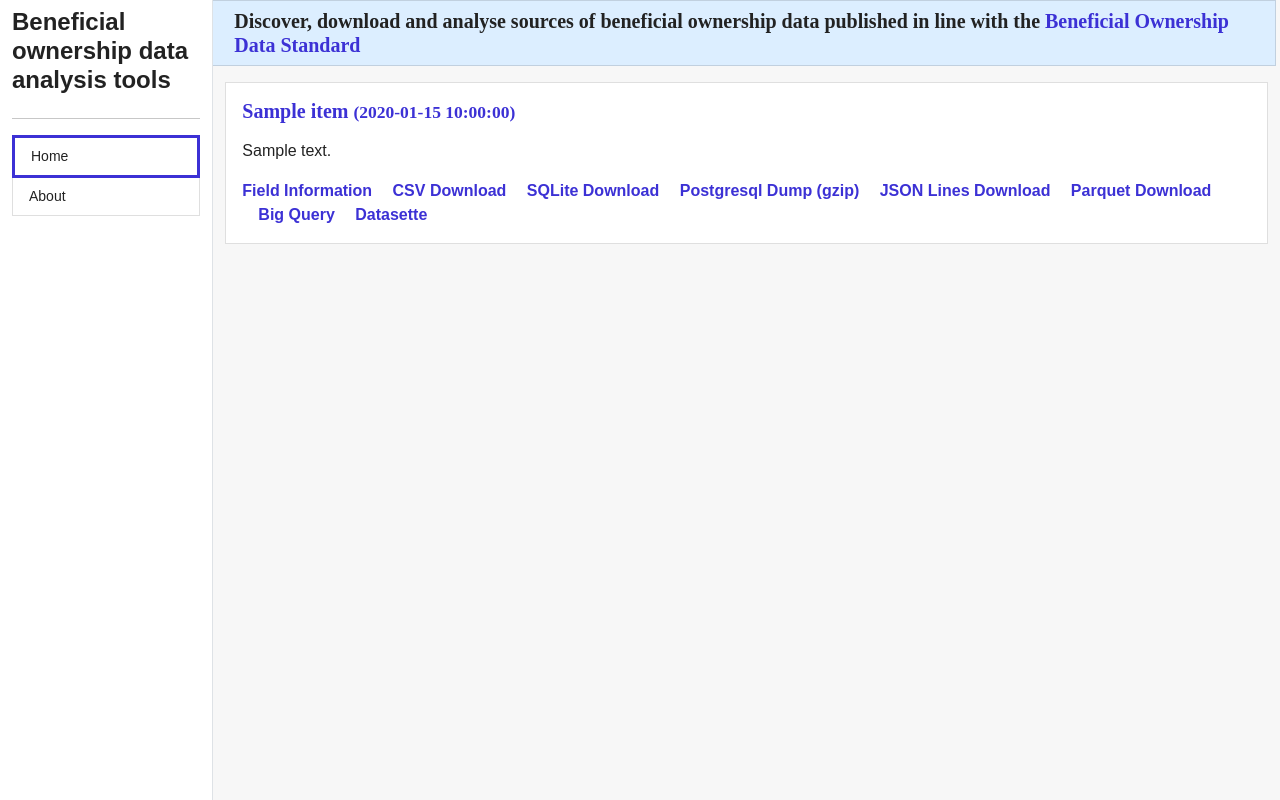
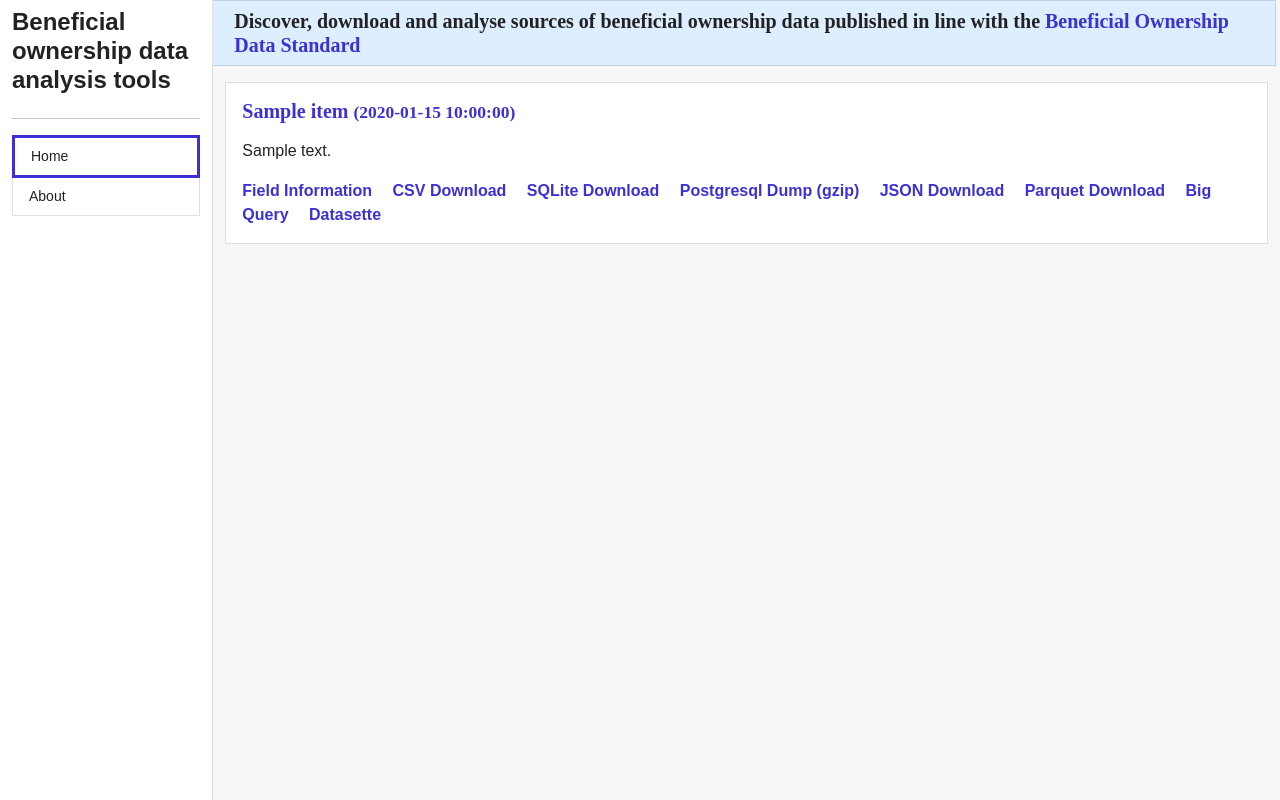
Before and after one commit to openownership/bodsdata, a Flask app: page / in a window 1280 px wide. Run offline with Flask 2, Linux system fonts and the light colour scheme; some libraries are stand-ins or nearby versions; some web fonts are replaced.

Commit message:
change download text

```diff
--- a/bodsdataweb/templates/home.html
+++ b/bodsdataweb/templates/home.html
@@ -18,7 +18,7 @@
           <a href="{{ info.pg_dump }}" class="card-link" {% if info.pg_dump_size %}data-bs-toggle="tooltip" title="{{info.pg_dump_size}}"{% endif %}>Postgresql Dump (gzip)</a>
 
           {% if info.json_zip %}
-            <a href="{{ info.json_zip }}" class="card-link" {% if info.json_zip_size %}data-bs-toggle="tooltip" title="{{info.json_zip_size}}"{% endif %}>JSON Lines Download</a>
+            <a href="{{ info.json_zip }}" class="card-link" {% if info.json_zip_size %}data-bs-toggle="tooltip" title="{{info.json_zip_size}}"{% endif %}>JSON Download</a>
           {% endif %}
 
           {% if info.parquet_zip %}
--- a/bodsdataweb/templates/source.html
+++ b/bodsdataweb/templates/source.html
@@ -17,7 +17,7 @@
           <a href="{{ metadata.pg_dump }}" class="card-link" {% if metadata.pg_dump_size %}data-bs-toggle="tooltip" title="{{metadata.pg_dump_size}}"{% endif %}>Postgresql Dump (gzip)</a>
 
           {% if metadata.json_zip %}
-            <a href="{{ metadata.json_zip }}" class="card-link" {% if metadata.json_zip_size %}data-bs-toggle="tooltip" title="{{metadata.json_zip_size}}"{% endif %}>JSON Lines Download</a>
+            <a href="{{ metadata.json_zip }}" class="card-link" {% if metadata.json_zip_size %}data-bs-toggle="tooltip" title="{{metadata.json_zip_size}}"{% endif %}>JSON Download</a>
           {% endif %}
 
           {% if metadata.parquet_zip %}
```
